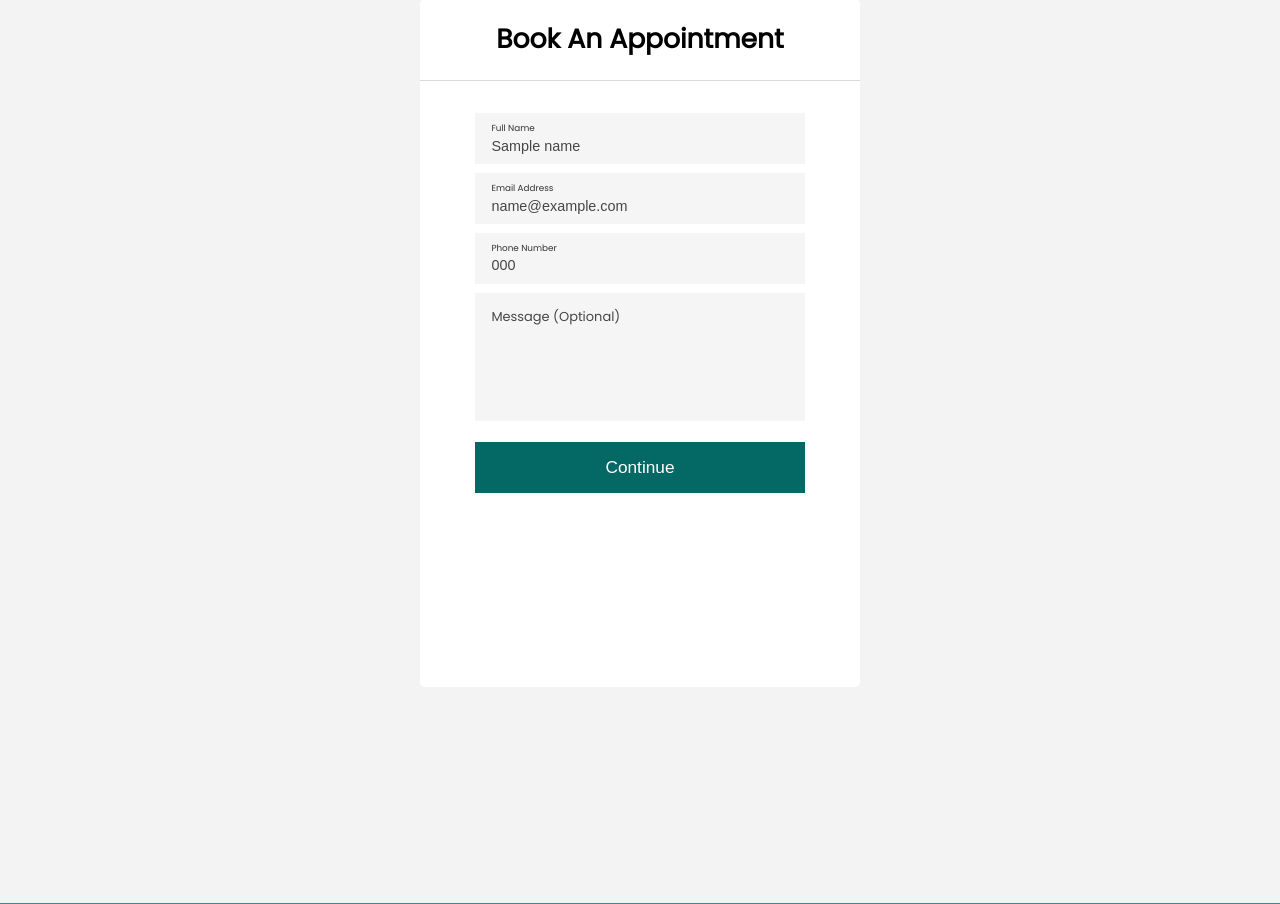
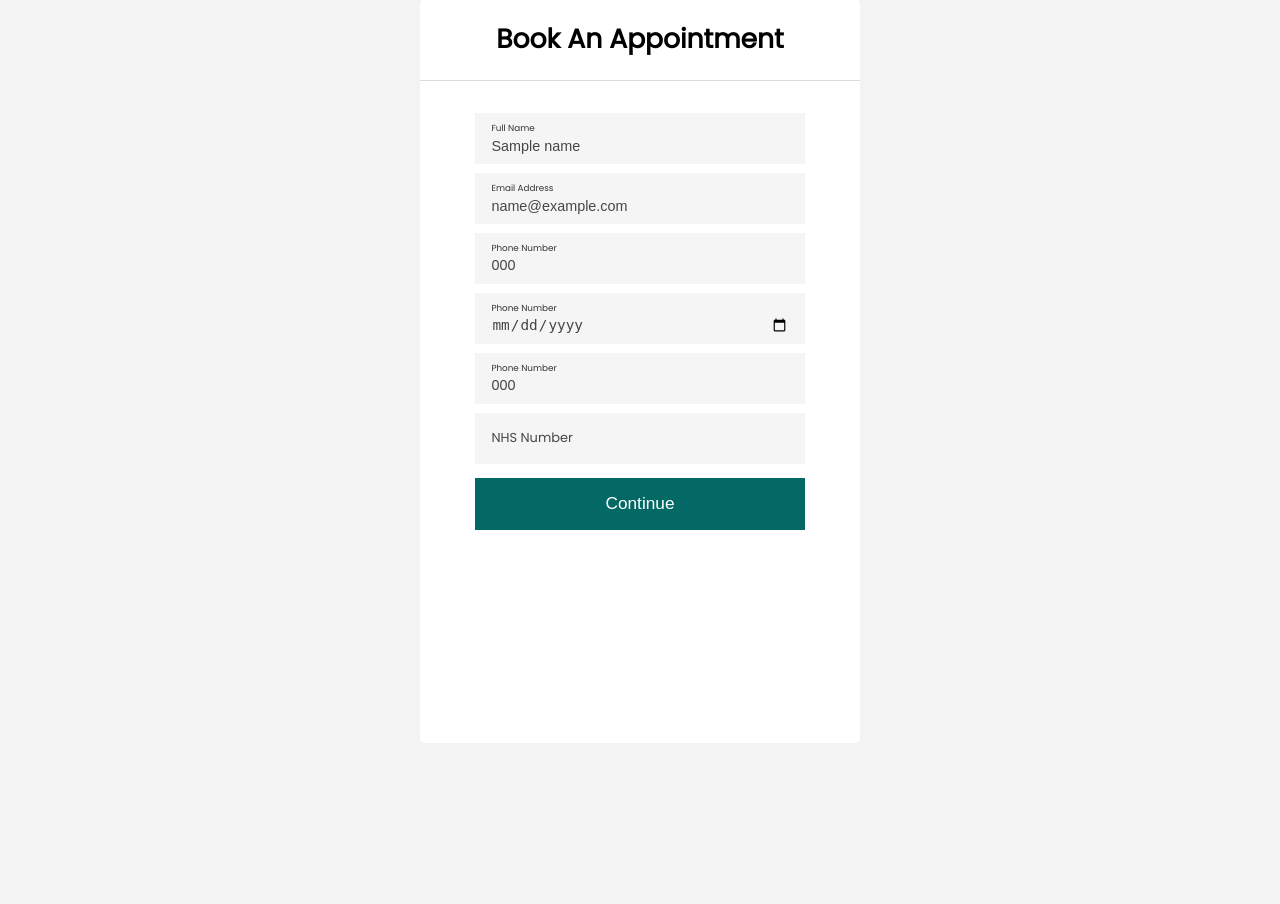
Before and after one commit to tommyyh/Pharmacy, a Django app: template templates/booking/booking.html in a window 1280 px wide. Shown: the part 145-1049 px from the top of the page. Run offline with Django 3.2, Linux system fonts and the light colour scheme; the template is opened without the code that fills it: most values are stand-ins (such as "Sample title", 1, 10 or a date in 2020).

Commit message:
Added more features

```diff
--- a/booking/admin.py
+++ b/booking/admin.py
@@ -1,6 +1,5 @@
 from django.contrib import admin
-from .models import User, Time
+from .models import User
 
 # Register your models here.
 admin.site.register(User)
-admin.site.register(Time)
--- a/home/urls.py
+++ b/home/urls.py
@@ -4,4 +4,5 @@
 urlpatterns = [
   path('', views.home, name='home-home'),
   path('remove-message/', views.remove_message, name='home-remove-message'),
+  path('today', views.today, name='home-today'),
 ]
--- a/static/css/booking/form.css
+++ b/static/css/booking/form.css
@@ -11,7 +11,7 @@
   flex-direction: column;
   align-items: center;
   width: 100%;
-  height: 76.8vh;
+  height: 82vh;
   background: #fff;
   border-radius: 0.3rem;
   margin-top: 18vh;
@@ -58,21 +58,6 @@
   font-weight: 300;
 }
 
-.booking__input textarea {
-  width: 100%;
-  height: 8rem;
-  background: #f5f5f5;
-  color: #464646;
-  margin-top: 0.55rem;
-  font-weight: 100;
-  font-size: 0.9rem;
-  border: none;
-  padding: 8.4% 5% 0 5%;
-  transition: ease 300ms;
-  font-weight: 300;
-  font-family: var(--font-family);
-}
-
 .booking__form button {
   width: 100%;
   height: 3.2rem;
@@ -87,8 +72,7 @@
   background: #067a77;
 }
 
-.booking__input label,
-#textarea_l {
+.booking__input label {
   position: absolute;
   top: 40%;
   margin-left: 5%;
@@ -98,8 +82,10 @@
   z-index: 2;
 }
 
-#textarea_l {
-  top: 16%;
+#booking__nhs::-webkit-outer-spin-button,
+#booking__nhs::-webkit-inner-spin-button {
+  -webkit-appearance: none;
+  margin: 0;
 }
 
 @media all and (min-width: 1050px) {
@@ -116,7 +102,7 @@
     flex-direction: column;
     align-items: center;
     width: 40%;
-    height: 86vh;
+    height: 93vh;
     background: #fff;
     border-radius: 0.3rem;
     margin-top: 18vh;
@@ -163,21 +149,6 @@
     font-weight: 300;
   }
 
-  .booking__input textarea {
-    width: 100%;
-    height: 8rem;
-    background: #f5f5f5;
-    color: #464646;
-    margin-top: 0.55rem;
-    font-weight: 100;
-    font-size: 0.9rem;
-    border: none;
-    padding: 8.4% 5% 0 5%;
-    transition: ease 300ms;
-    font-weight: 300;
-    font-family: var(--font-family);
-  }
-
   .booking__form button {
     width: 100%;
     height: 3.2rem;
@@ -192,8 +163,7 @@
     background: #067a77;
   }
 
-  .booking__input label,
-  #textarea_l {
+  .booking__input label {
     position: absolute;
     top: 40%;
     margin-left: 5%;
@@ -202,8 +172,4 @@
     transition: ease 300ms;
     z-index: 2;
   }
-
-  #textarea_l {
-    top: 16%;
-  }
 }
--- a/static/js/booking.js
+++ b/static/js/booking.js
@@ -12,11 +12,23 @@
 const emailInput = getElement('#booking__email');
 const msgInput = getElement('#booking__message');
 const phoneInput = getElement('#booking__phone');
+const birthInput = getElement('#booking__date');
+const postalInput = getElement('#booking__postal');
+const nhsInput = getElement('#booking__nhs');
 const nameLabel = getElement('#name_label');
 const emailLabel = getElement('#email_label');
 const msgLabel = getElement('#textarea_l');
 const phoneLabel = getElement('#phone_label');
+const birthLabel = getElement('#date_label');
+const postalLabel = getElement('#postal_label');
+const nhsLabel = getElement('#nhs_label');
 const button = getElement('.continue_button');
+
+const focusOutDate = (e) => {
+  if (!e.value) {
+    e.type = 'text';
+  }
+};
 
 (() => {
   if (nameInput.value) {
@@ -46,13 +58,32 @@
     phoneInput.style.border = 'none';
   }
 
-  if (msgInput.value) {
-    msgLabel.style.top = '14%';
-    msgLabel.style.color = '#333333';
-    msgLabel.style.fontSize = '0.55rem';
+  if (birthInput.value) {
+    birthLabel.style.top = '29%';
+    birthLabel.style.color = '#333333';
+    birthLabel.style.fontSize = '0.55rem';
 
-    msgLabel.innerHTML = 'Your Message';
-    msgInput.style.border = 'none';
+    birthLabel.innerHTML = 'Phone Number';
+    birthInput.style.border = 'none';
+    birthInput.type = 'date';
+  }
+
+  if (postalInput.value) {
+    postalLabel.style.top = '29%';
+    postalLabel.style.color = '#333333';
+    postalLabel.style.fontSize = '0.55rem';
+
+    postalLabel.innerHTML = 'Phone Number';
+    postalInput.style.border = 'none';
+  }
+
+  if (nhsInput.value) {
+    nhsLabel.style.top = '29%';
+    nhsLabel.style.color = '#333333';
+    nhsLabel.style.fontSize = '0.55rem';
+
+    nhsLabel.innerHTML = 'Phone Number';
+    nhsInput.style.border = 'none';
   }
 
   // Adjust floating labels on focus
@@ -107,20 +138,54 @@
     }
   });
 
-  msgInput.addEventListener('focusin', () => {
-    msgLabel.style.top = '14%';
-    msgLabel.style.color = '#333333';
-    msgLabel.style.fontSize = '0.55rem';
+  birthInput.addEventListener('focusin', () => {
+    birthLabel.style.top = '29%';
+    birthLabel.style.color = '#333333';
+    birthLabel.style.fontSize = '0.55rem';
 
-    msgLabel.innerHTML = 'Your Message';
-    msgInput.style.border = 'none';
+    birthLabel.innerHTML = 'Date Of Birth';
+    birthInput.style.border = 'none';
   });
 
-  msgInput.addEventListener('focusout', () => {
-    if (!msgInput.value) {
-      msgLabel.style.top = '19%';
-      msgLabel.style.color = '#464646';
-      msgLabel.style.fontSize = '0.81rem';
+  birthInput.addEventListener('focusout', () => {
+    if (!birthInput.value) {
+      birthLabel.style.top = '42%';
+      birthLabel.style.color = '#464646';
+      birthLabel.style.fontSize = '0.81rem';
+    }
+  });
+
+  postalInput.addEventListener('focusin', () => {
+    postalLabel.style.top = '29%';
+    postalLabel.style.color = '#333333';
+    postalLabel.style.fontSize = '0.55rem';
+
+    postalLabel.innerHTML = 'Postal Code';
+    postalInput.style.border = 'none';
+  });
+
+  postalInput.addEventListener('focusout', () => {
+    if (!postalInput.value) {
+      postalLabel.style.top = '42%';
+      postalLabel.style.color = '#464646';
+      postalLabel.style.fontSize = '0.81rem';
+    }
+  });
+
+  nhsInput.addEventListener('focusin', () => {
+    nhsLabel.style.top = '29%';
+    nhsLabel.style.color = '#333333';
+    nhsLabel.style.fontSize = '0.55rem';
+
+    nhsLabel.innerHTML = 'NHS Number';
+    nhsInput.style.border = 'none';
+  });
+
+  nhsInput.addEventListener('focusout', () => {
+    if (!nhsInput.value) {
+      nhsLabel.style.top = '42%';
+      nhsLabel.style.color = '#464646';
+      nhsLabel.style.fontSize = '0.81rem';
     }
   });
 
@@ -150,11 +215,37 @@
       return;
     }
 
+    if (!birthInput.value) {
+      birthLabel.style.color = '#FF3C3C';
+      birthLabel.innerHTML = 'This field is required';
+      birthInput.style.border = '0.5px solid #FF3C3C';
+
+      return;
+    }
+
+    if (!postalInput.value) {
+      postalLabel.style.color = '#FF3C3C';
+      postalLabel.innerHTML = 'This field is required';
+      postalInput.style.border = '0.5px solid #FF3C3C';
+
+      return;
+    }
+
+    if (!nhsInput.value) {
+      nhsLabel.style.color = '#FF3C3C';
+      nhsLabel.innerHTML = 'This field is required';
+      nhsInput.style.border = '0.5px solid #FF3C3C';
+
+      return;
+    }
+
     const res = await axios.post('/booking/new-user/', {
       name: nameInput.value,
       email: emailInput.value,
       phone: phoneInput.value,
-      msg: msgInput.value,
+      birth: birthInput.value,
+      postal: postalInput.value,
+      nhs: nhsInput.value,
     });
 
     if (res.data.status === 200) {
--- a/static/js/date.js
+++ b/static/js/date.js
@@ -146,7 +146,7 @@
     date: dateInput.value,
   });
 
-  const available_times = res.data.times_taken;
+  const available_times = res.data.available_times;
 
   datePickerSuccess.classList.add('date_picker_success_on');
 
--- a/templates/booking/form.html
+++ b/templates/booking/form.html
@@ -20,14 +20,30 @@
     </div>
 
     <div class="booking__input">
-      <label for="booking__message" id="textarea_l">Message (Optional)</label>
-      <textarea
-        name="msg"
-        id="booking__message"
-        cols="30"
-        rows="10"
-        value="{{ msg }}"
-      ></textarea>
+      <label for="booking__date" id="date_label">Date Of Birth</label>
+      <input
+        type="text"
+        name="birth"
+        id="booking__date"
+        onfocus="(this.type='date')"
+        onfocusout="focusOutDate(this)"
+        value="{{ birth }}"
+      />
+    </div>
+
+    <div class="booking__input">
+      <label for="booking__postal" id="postal_label">Postal Code</label>
+      <input
+        type="text"
+        name="postal"
+        id="booking__postal"
+        value="{{ postal }}"
+      />
+    </div>
+
+    <div class="booking__input">
+      <label for="booking__nhs" id="nhs_label">NHS Number</label>
+      <input type="number" name="nhs" id="booking__nhs" value="{{ nhs }}" />
     </div>
 
     <button class="continue_button">Continue</button>
--- a/templates/home/index.html
+++ b/templates/home/index.html
@@ -29,6 +29,11 @@
   <body>
     <div class="container">
       <header>{% include 'all/nav.html' %}</header>
+
+      <div class="popup">
+        <a href="/booking">Book An Appointment</a>
+        <div class="cross"></div>
+      </div>
 
       {% if success %}
       <div class="success_message_cont">
```
Also changed, not shown: booking/models.py (+5 -10 lines), booking/views.py (+29 -21 lines), home/views.py (+13 -5 lines), static/css/home/index.css (+52 -0 lines), static/js/home.js (+13 -0 lines), templates/home/today.html (added, +19 -0 lines), booking/migrations/0005_auto_20210824_1508.py (added), booking/migrations/0006_remove_user_message.py (added).
